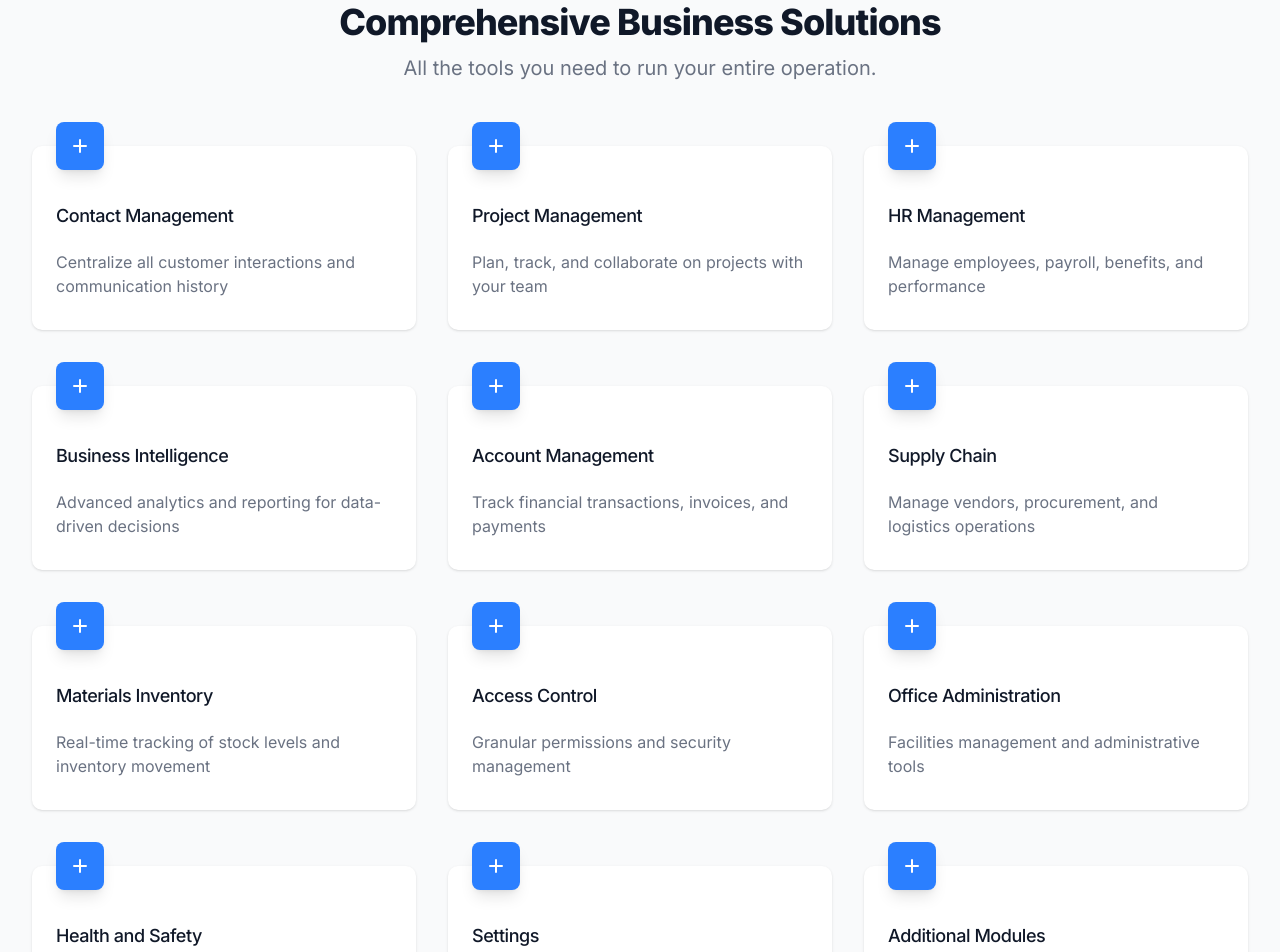
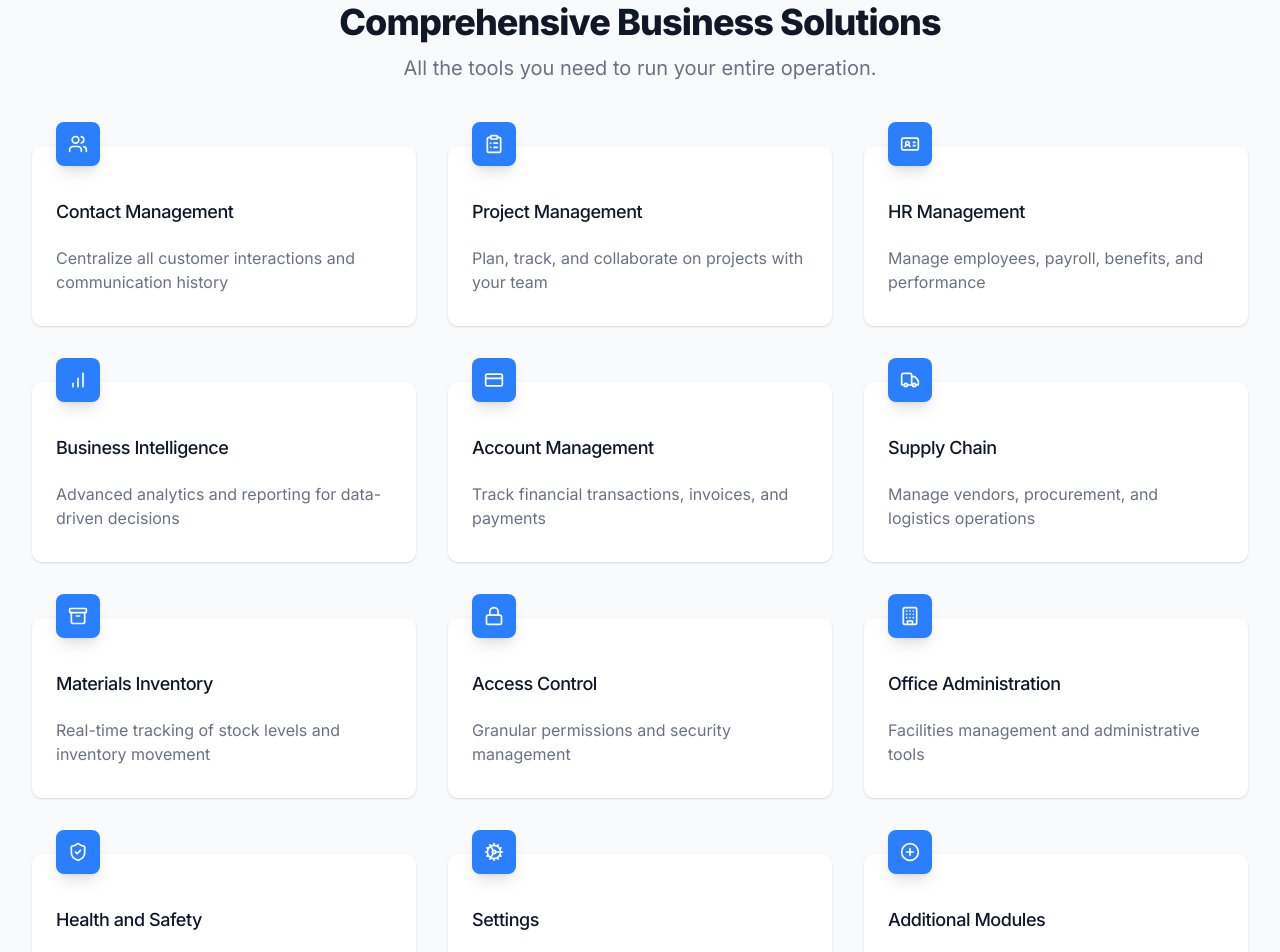
Before and after one commit to ronniiii-i/crm-frontend, a Next.js app: page / in a window 1280 px wide. Shown: the part 1200-2152 px from the top of the page. Built offline with nearby package versions, Linux system fonts and the light colour scheme.

Commit message:
feat: Update icons and metadata for improved user interface and branding

```diff
--- a/src/app/(public)/page.tsx
+++ b/src/app/(public)/page.tsx
@@ -1,6 +1,20 @@
 // app/page.tsx
 import Link from "next/link";
 import Image from "next/image";
+import {
+  Users,
+  ClipboardList,
+  IdCard as Identification,
+  BarChart as ChartBar,
+  CreditCard,
+  Truck,
+  Archive,
+  Lock as LockClosed,
+  Building as OfficeBuilding,
+  ShieldCheck,
+  Cog,
+  PlusCircle,
+} from "lucide-react";
 import Navbar from "@/components/Navbar";
 import Footer from "@/components/Footer";
 
@@ -202,62 +216,62 @@ export default function Home() {
               {[
                 {
                   name: "Contact Management",
-                  icon: "users",
+                  icon: <Users className="w-5 h-5 text-white" />,
                   desc: "Centralize all customer interactions and communication history",
                 },
                 {
                   name: "Project Management",
-                  icon: "clipboard-list",
+                  icon: <ClipboardList className="w-5 h-5 text-white" />,
                   desc: "Plan, track, and collaborate on projects with your team",
                 },
                 {
                   name: "HR Management",
-                  icon: "identification",
+                  icon: <Identification className="w-5 h-5 text-white" />,
                   desc: "Manage employees, payroll, benefits, and performance",
                 },
                 {
                   name: "Business Intelligence",
-                  icon: "chart-bar",
+                  icon: <ChartBar className="w-5 h-5 text-white" />,
                   desc: "Advanced analytics and reporting for data-driven decisions",
                 },
                 {
                   name: "Account Management",
-                  icon: "credit-card",
+                  icon: <CreditCard className="w-5 h-5 text-white" />,
                   desc: "Track financial transactions, invoices, and payments",
                 },
                 {
                   name: "Supply Chain",
-                  icon: "truck",
+                  icon: <Truck className="w-5 h-5 text-white" />,
                   desc: "Manage vendors, procurement, and logistics operations",
                 },
                 {
                   name: "Materials Inventory",
-                  icon: "archive",
+                  icon: <Archive className="w-5 h-5 text-white" />,
                   desc: "Real-time tracking of stock levels and inventory movement",
                 },
                 {
                   name: "Access Control",
-                  icon: "lock-closed",
+                  icon: <LockClosed className="w-5 h-5 text-white" />,
                   desc: "Granular permissions and security management",
                 },
                 {
                   name: "Office Administration",
-                  icon: "office-building",
+                  icon: <OfficeBuilding className="w-5 h-5 text-white" />,
                   desc: "Facilities management and administrative tools",
                 },
                 {
                   name: "Health and Safety",
-                  icon: "shield-check",
+                  icon: <ShieldCheck className="w-5 h-5 text-white" />,
                   desc: "Compliance tracking and incident management",
                 },
                 {
                   name: "Settings",
-                  icon: "cog",
+                  icon: <Cog className="w-5 h-5 text-white" />,
                   desc: "System configuration and customization options",
                 },
                 {
                   name: "Additional Modules",
-                  icon: "plus-circle",
+                  icon: <PlusCircle className="w-5 h-5 text-white" />,
                   desc: "Expandable platform with room for future growth",
                 },
               ].map((module) => (
@@ -266,7 +280,7 @@ export default function Home() {
                     <div className="-mt-6">
                       <div>
                         <span className="inline-flex items-center justify-center p-3 bg-blue-500 rounded-md shadow-lg">
-                          <svg
+                          {/* <svg
                             className="h-6 w-6 text-white"
                             fill="none"
                             viewBox="0 0 24 24"
@@ -278,7 +292,8 @@ export default function Home() {
                               strokeWidth={2}
                               d={`M12 6v6m0 0v6m0-6h6m-6 0H6`}
                             />
-                          </svg>
+                          </svg> */}
+                          {module.icon}
                         </span>
                       </div>
                       <h3 className="mt-8 text-lg font-medium text-gray-900 dark:text-white tracking-tight">
--- a/src/app/layout.tsx
+++ b/src/app/layout.tsx
@@ -5,8 +5,8 @@ import { geistSans, geistMono } from "@/lib/fonts";
 import "./globals.css";
 
 export const metadata: Metadata = {
-  title: "CRM - Your Business Hub",
-  description: "A powerful CRM system for business management.",
+  title: "EnterpriseCRM Intranet",
+  description: "Complete Business Management Solution",
 };
 
 export default function RootLayout({
```
